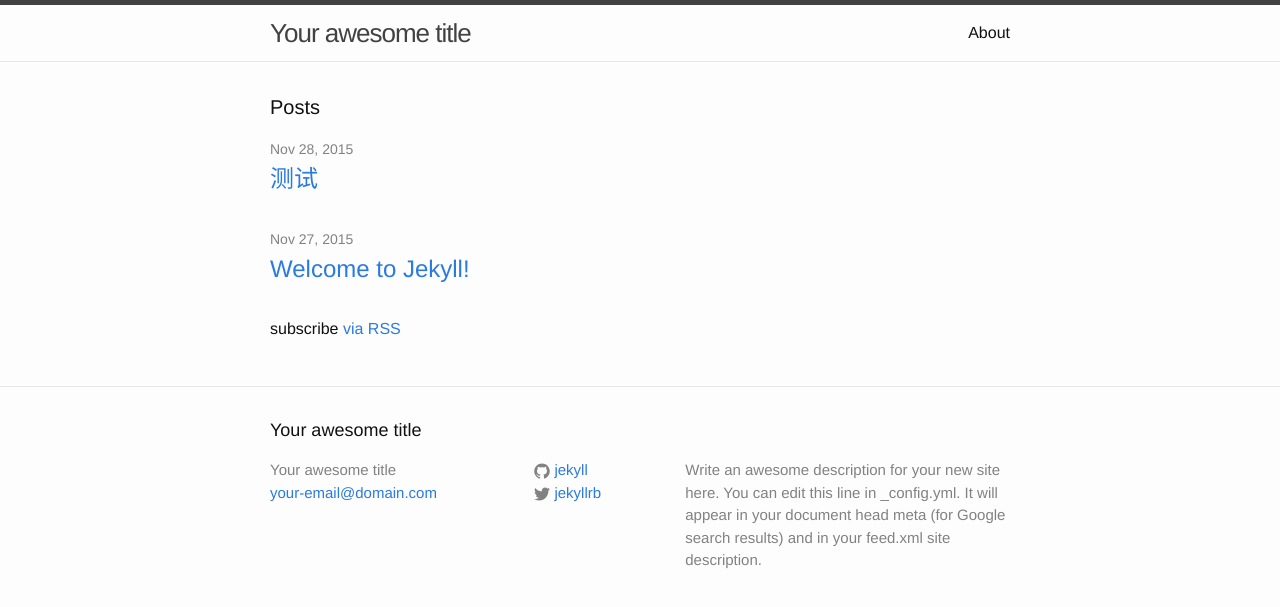
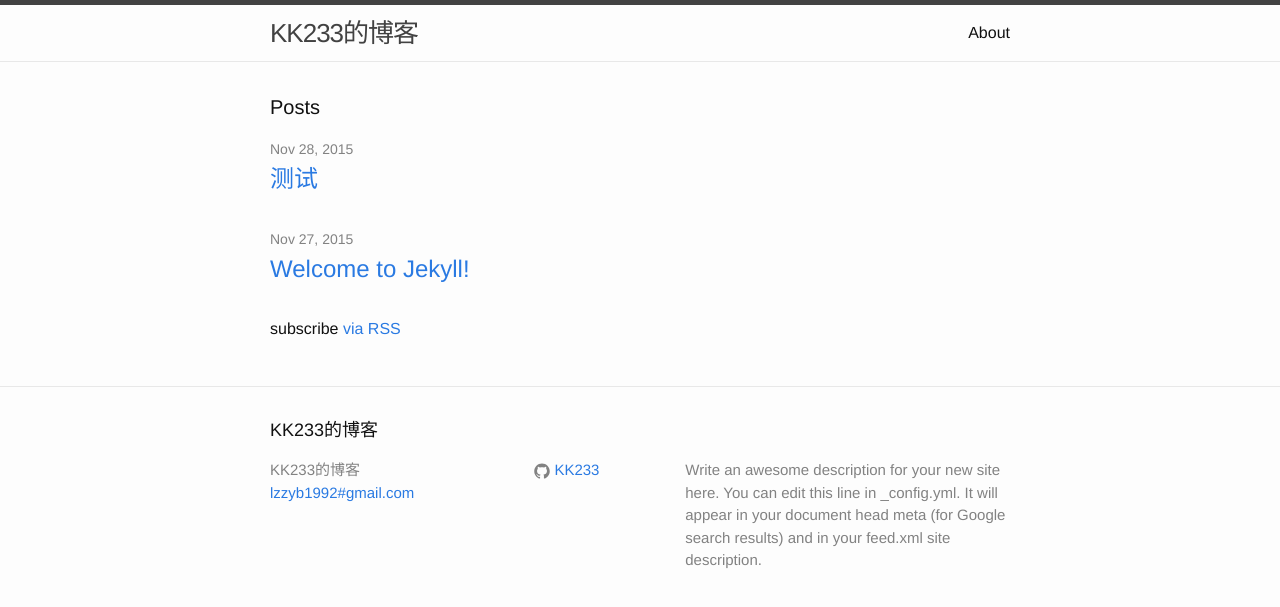
Before and after one commit to KK233/KK233.github.io, a Jekyll site: the page built from index.html, in a window 1280 px wide. Shown: the top 607 px of the page. Built offline with Jekyll 4.4.1, drawn with Linux system fonts in a browser that asks for light colours; Markdown is read by kramdown in place of the engine named in the settings.

Commit message:
add info

```diff
--- a/_config.yml
+++ b/_config.yml
@@ -6,16 +6,15 @@
 # 'jekyll serve'. If you change this file, please restart the server process.
 
 # Site settings
-title: Your awesome title
-email: your-email@domain.com
+title: KK233的博客
+email: lzzyb1992#gmail.com
 description: > # this means to ignore newlines until "baseurl:"
   Write an awesome description for your new site here. You can edit this
   line in _config.yml. It will appear in your document head meta (for
   Google search results) and in your feed.xml site description.
 baseurl: "" # the subpath of your site, e.g. /blog
 url: "http://yourdomain.com" # the base hostname & protocol for your site
-twitter_username: jekyllrb
-github_username:  jekyll
+github_username:  KK233
 
 # Build settings
 markdown: redcarpet
```
